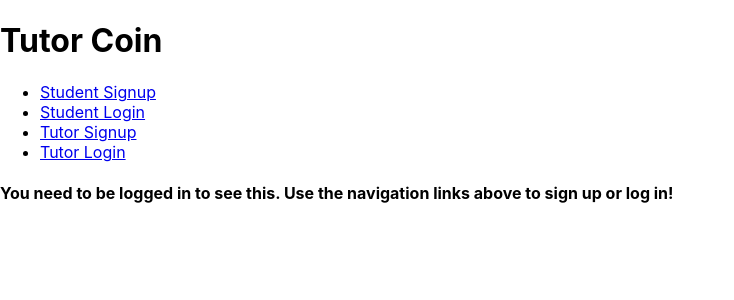
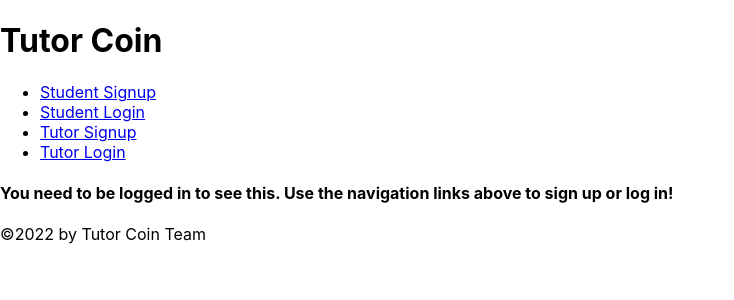
Before and after one commit to mpeterson56/Project-3, a React (Create React App) app in the folder client/: page /tutorProfile in a window 1280 px wide. Shown: the top 300 px of the page, without its empty margins (0-734 px from the left). Built offline with nearby package versions, Linux system fonts and the light colour scheme; no server answers.

Commit message:
added footer/index.js code

```diff
--- a/client/src/App.js
+++ b/client/src/App.js
@@ -10,6 +10,7 @@ import TutorSignup from './components/Tutor/Tutor-Signup';
 import StudentProfile from './components/Student/Student-Profile';
 import TutorProfile from './components/Tutor/Tutor-Profile';
 import Nav from './components/Navbar';
+import Footer from './components/Footer';
 
 
 const httpLink = createHttpLink({
@@ -65,6 +66,7 @@ function App() {
                 element={<TutorProfile />}
               />
             </Routes>
+            <Footer />
         </div>
       </Router>
 
--- a/client/src/components/Footer/index.js
+++ b/client/src/components/Footer/index.js
@@ -0,0 +1,13 @@
+import React from 'react';
+
+const Footer = () => {
+  return (
+    <footer>
+      <div>
+        &copy;{new Date().getFullYear()} by Tutor Coin Team
+      </div>
+    </footer>
+  );
+};
+
+export default Footer;
```
